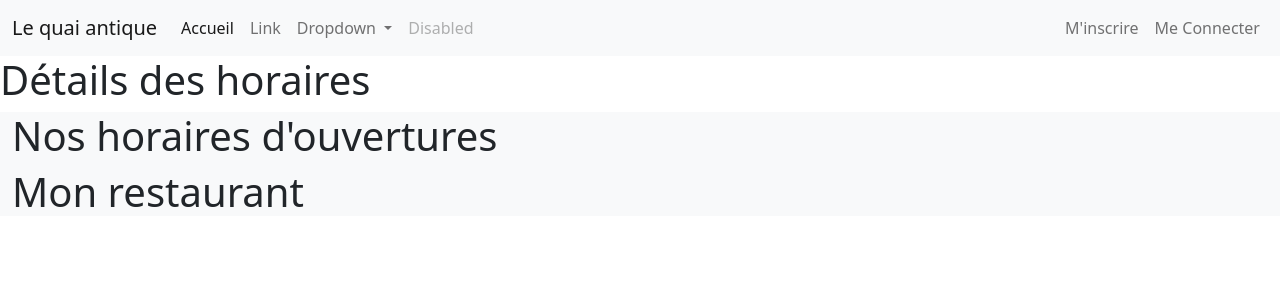
After one commit to Julian13330/ecfjuin2023, a Symfony app: template templates/openingTime/openingtime.html.twig in a window 1280 px wide. The commit adds this page. Shown: the top 300 px of the page. Run offline with Twig, Linux system fonts and the light colour scheme; the template is opened without the code that fills it, so the values that code supplies are empty; some libraries are stand-ins or nearby versions.

Commit message:
horaire footer dans le footer

```diff
--- a/templates/_partials/_footer.html.twig
+++ b/templates/_partials/_footer.html.twig
@@ -1,5 +1,27 @@
 <footer class="container-fluid bg-light">
-	<div class="row">
+	<div>
+		<h1>Nos horaires d'ouvertures</h1>
+		  <div class="col-12">
+                <h1>Mon restaurant</h1>
+            </div>
 
+            {% for OpeningTime in dayMethode %}
+			<div class="col-4">
+				{{OpeningTime.day}}
+			</div>
+
+			<div class="col-4">
+				{{OpeningTime.HourIn|date('H:i:s')}}
+			</div>
+
+			<div class="col-4">
+				{{OpeningTime.HourOut|date('H:i:s')}}
+			</div>
+
+            {% endfor %}
+
+            <div class="col-12">
+                {{dump()}}
+             </div>
 	</div>
 </footer>
--- a/templates/_partials/_nav.html.twig
+++ b/templates/_partials/_nav.html.twig
@@ -1,13 +1,13 @@
 <nav class="navbar navbar-expand-lg navbar-light bg-light">
 	<div class="container-fluid">
-		<a class="navbar-brand" href="{{ path('app_main') }}">Le quai antique</a>
+		<a class="navbar-brand" href="#">Le quai antique</a>
 		<button class="navbar-toggler" type="button" data-bs-toggle="collapse" data-bs-target="#navbarSupportedContent" aria-controls="navbarSupportedContent" aria-expanded="false" aria-label="Toggle navigation">
 			<span class="navbar-toggler-icon"></span>
 		</button>
 		<div class="collapse navbar-collapse" id="navbarSupportedContent">
 			<ul class="navbar-nav me-auto mb-2 mb-lg-0">
 				<li class="nav-item">
-					<a class="nav-link active" aria-current="page" href="{{ path('app_main') }}">Accueil</a>
+					<a class="nav-link active" aria-current="page" href="#">Accueil</a>
 				</li>
 				<li class="nav-item">
 					<a class="nav-link" href="#">Link</a>
--- a/templates/main/index.html.twig
+++ b/templates/main/index.html.twig
@@ -3,9 +3,7 @@
 {% block body %}
     <main class="container">
         <section class="row">
-            <div class="col-12">
-                <h1>Mon restaurant</h1>
-            </div>
+
         </section>
     </main>
 {% endblock %}
--- /dev/null
+++ b/templates/openingTime/openingtime.html.twig
@@ -0,0 +1,10 @@
+{% extends "base.html.twig" %}
+
+
+{% block title %}Les horaires du restaurant couche 2 {% endblock %}
+
+{% block body %}
+    <h1>Détails des horaires</h1>
+    <h2> {{opening.day}} </2>
+
+{% endblock %}
```
Also changed, not shown: src/Controller/Admin/HoraireController.php (added, +17 -0 lines), src/Controller/MainController.php (+7 -4 lines), src/Controller/OpeningTimeController.php (added, +34 -0 lines), templates/admin/horaire/index.html.twig (added, +8 -0 lines), templates/openingTime/index.html.twig (added, +9 -0 lines).
